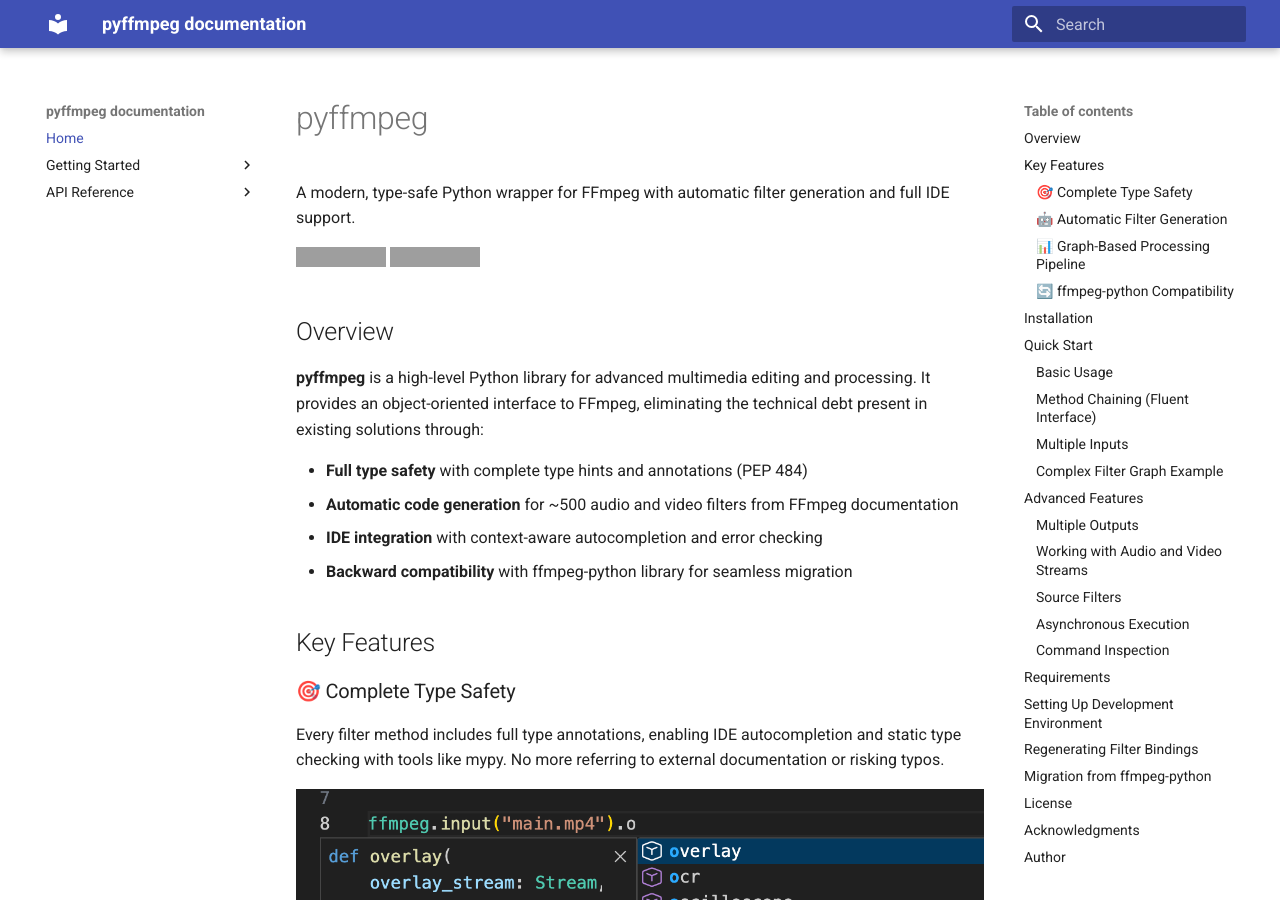
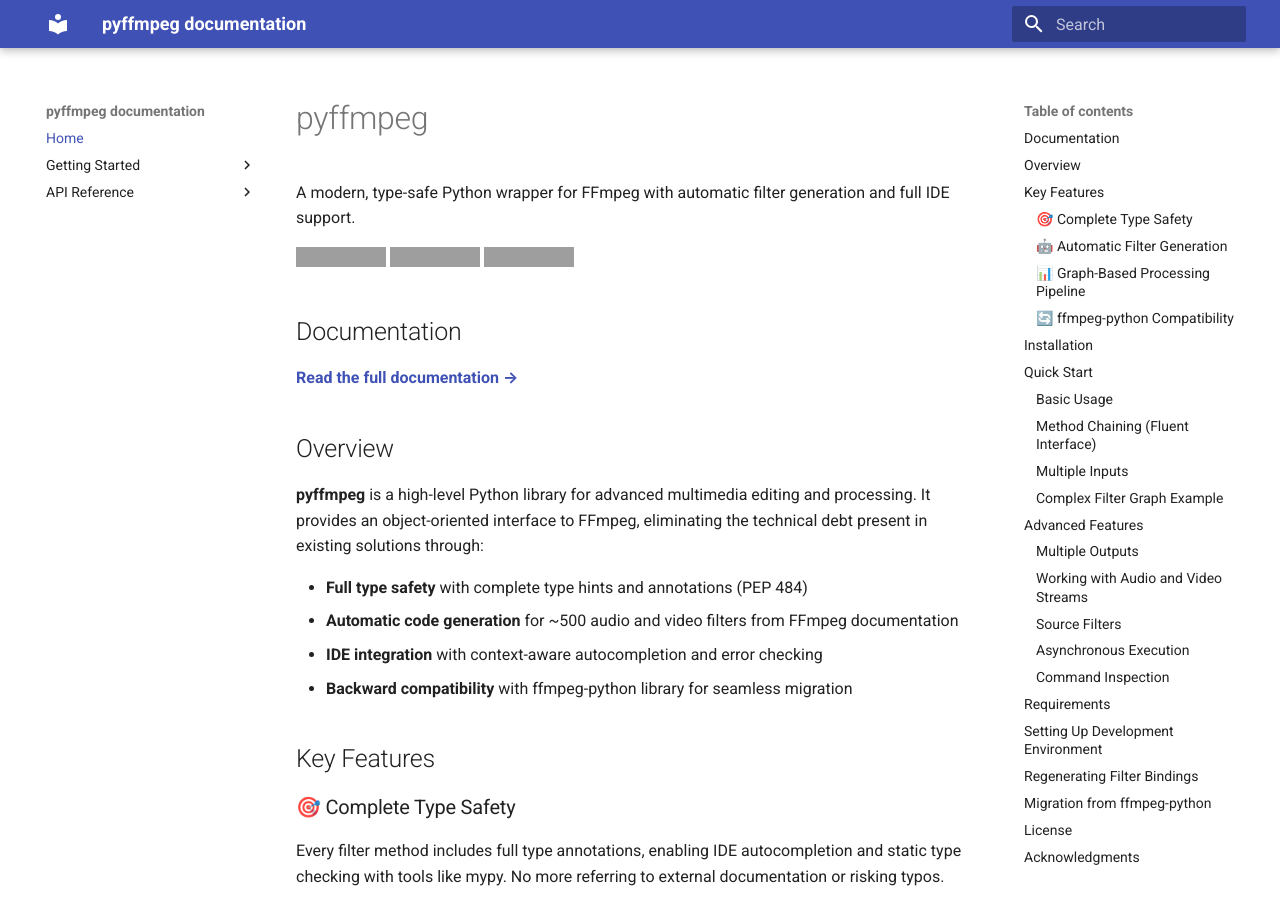
Before and after one commit to mkan1ewski/pyffmpeg, an MkDocs documentation site: the page built from docs/index.md, in a window 1280 px wide and 900 px high. Built offline with MkDocs 1.6.1 and Material for MkDocs 9.7.7, drawn with Linux system fonts in a browser that asks for light colours; grey boxes are pictures that could not be loaded.

Commit message:
docs: added mkdocs link to readme

```diff
--- a/docs/index.md
+++ b/docs/index.md
@@ -4,6 +4,11 @@
 
 [![Python Version](https://img.shields.io/badge/python-3.10+-blue.svg)](https://www.python.org/downloads/)
 [![License](https://img.shields.io/badge/license-MIT-green.svg)](LICENSE)
+[![Documentation](https://img.shields.io/badge/docs-mkdocs-blue)](https://mkan1ewski.github.io/pyffmpeg/)
+
+## Documentation
+
+**[Read the full documentation →](https://mkan1ewski.github.io/pyffmpeg/)**
 
 ## Overview
 
```
Also changed, not shown: README.md (+5 -0 lines).
